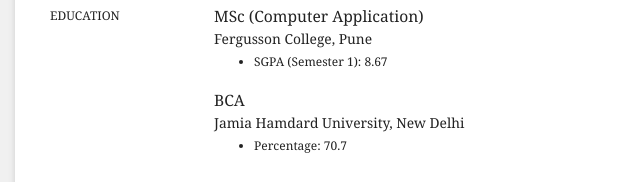
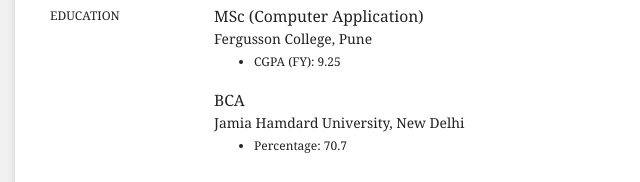
Before and after one commit to nirmalnishant645/Nishant, a plain HTML site: page resume.html in a window 1280 px wide. Shown: the part 509-691 px from the top of the page, 140-780 px from the left. Drawn offline with Linux system fonts and the light colour scheme.

Commit message:
Update resume.html

```diff
--- a/resume.html
+++ b/resume.html
@@ -310,7 +310,7 @@
                     <span class="school">Fergusson College, Pune</span>
                     <div class="info">
                         <ul>
-                            <li>SGPA (Semester 1): 8.67</li>
+                            <li>CGPA (FY): 9.25</li>
                         </ul>
                     </div><span class="clear"> </span>
                 </div>
```
